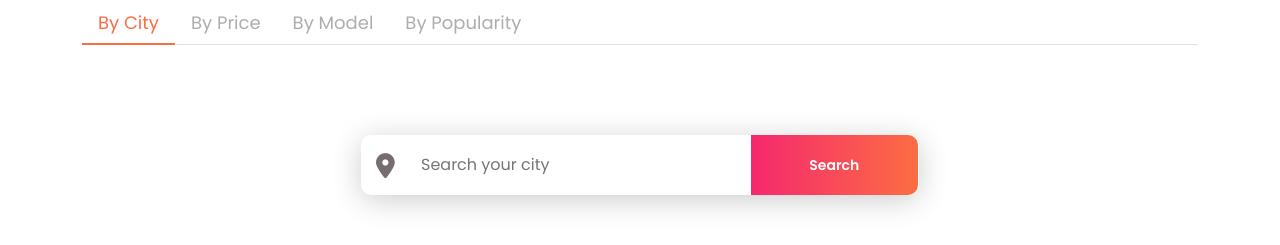
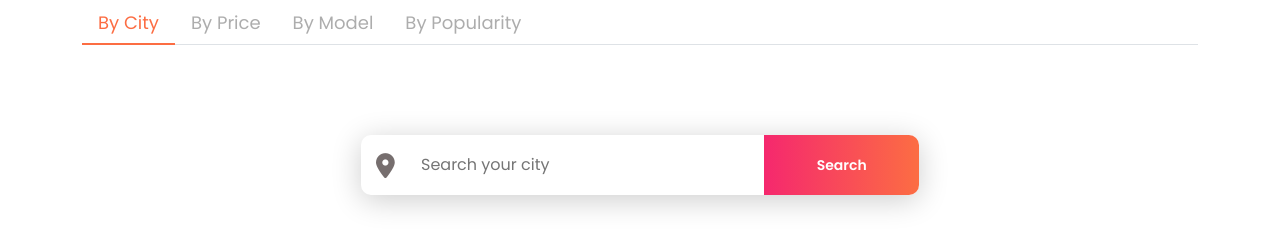
Before and after one commit to skabuamer/quickcab-taxi-booking, a plain HTML site: page index.html in a window 1280 px wide. Shown: the part 2460-2705 px from the top of the page. Drawn offline with nearby package versions, Linux system fonts and the light colour scheme.

Commit message:
search-btn-fixed

```diff
--- a/assets/scss/sections/_choose.scss
+++ b/assets/scss/sections/_choose.scss
@@ -40,6 +40,7 @@
         width: 50%;
         box-shadow: 0px 5px 30px rgba(0, 0, 0, 0.2);
         border-radius: 10px;
+        display: flex;
         i {
             position: absolute;
             color: #766e6e;
@@ -50,7 +51,7 @@
         }
 
         input {
-            width: 60%;
+            width: 70%;
             font-size: 16px;
             font-weight: 400;
             border: 0;
```
Also changed, not shown: index.html (+2 -0 lines), assets/css/style.css, 1 other file.
